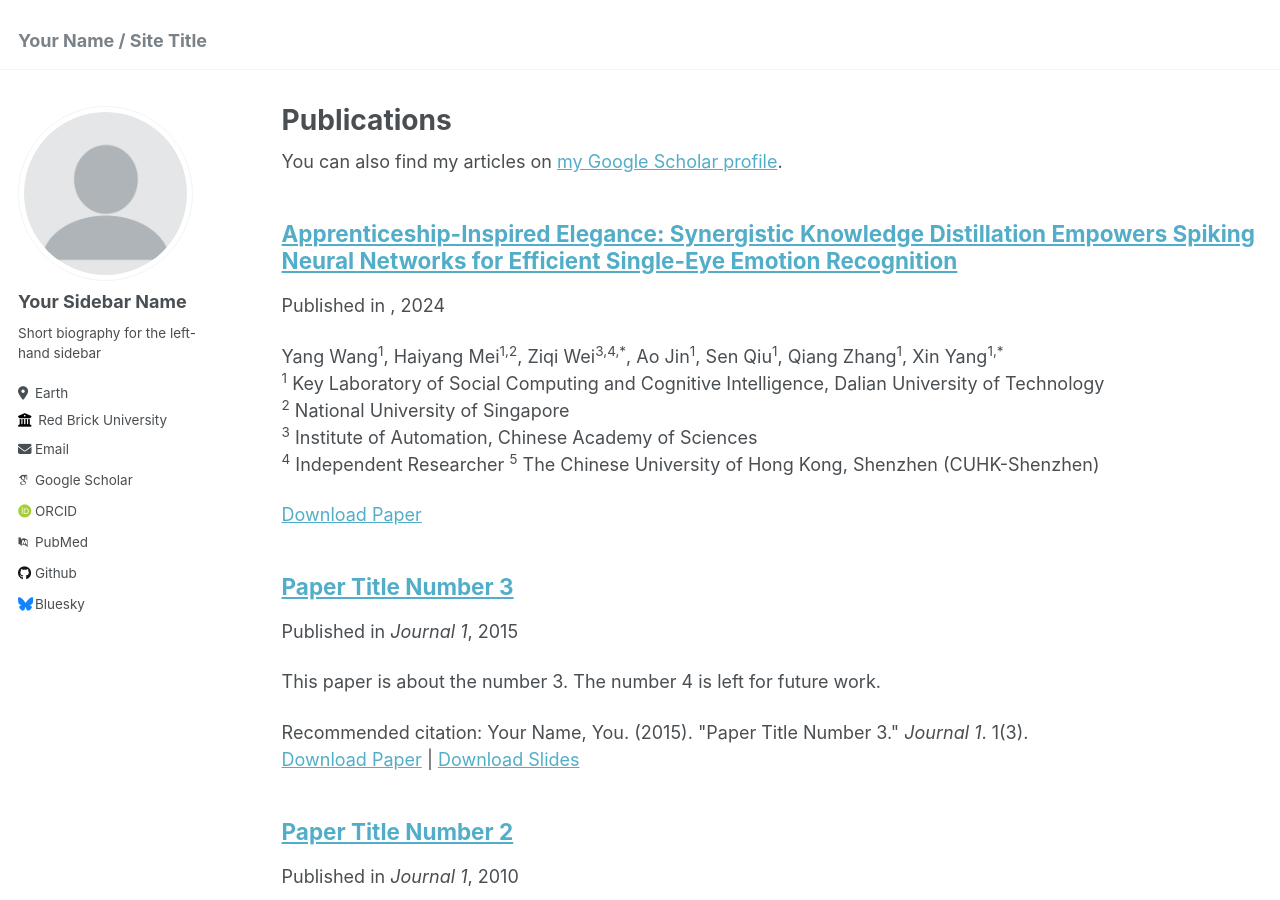
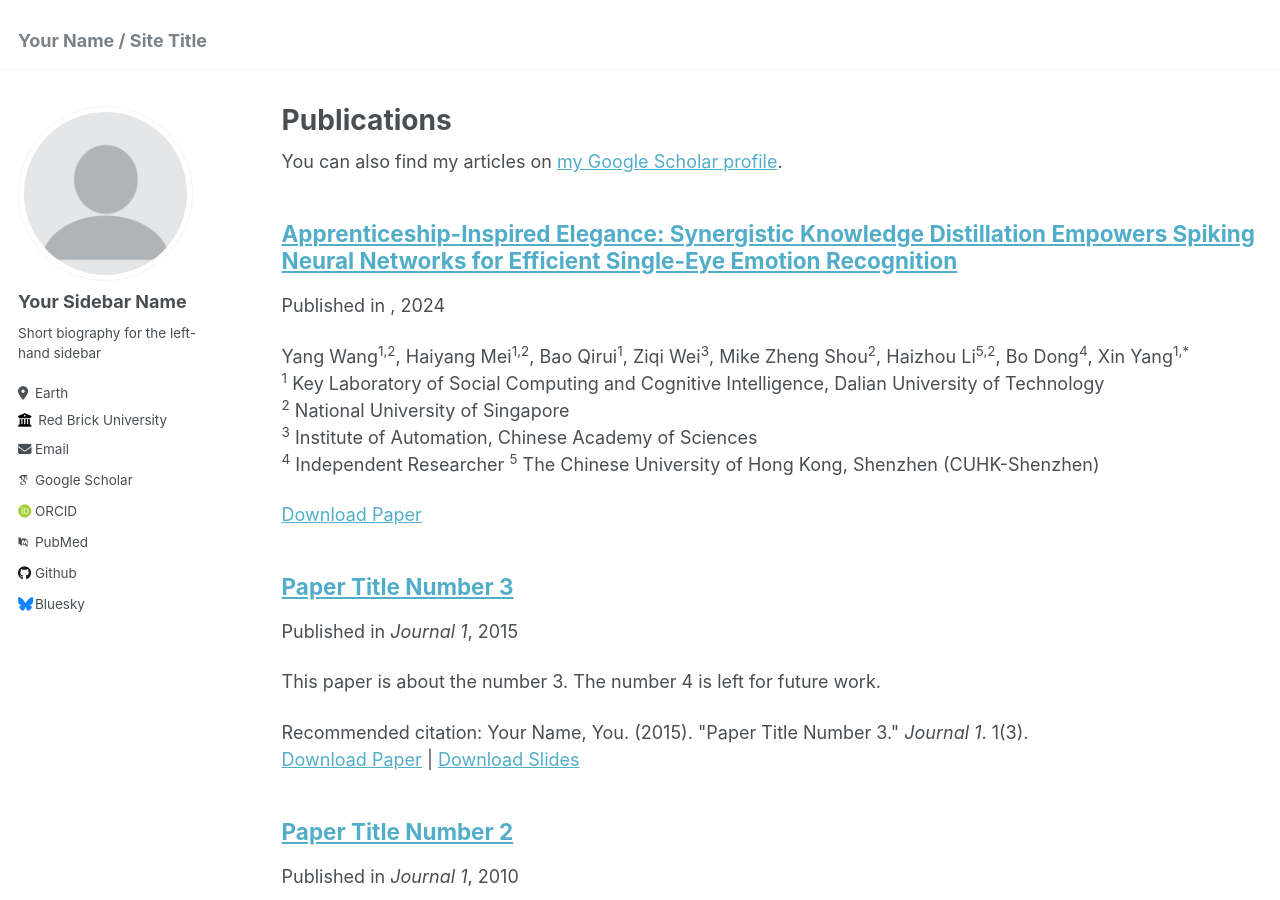
Before and after one commit to wangyang24/wangyang.github.io, a Jekyll site: the page built from _pages/publications.md, in a window 1280 px wide and 900 px high. Built offline with Jekyll 4.4.1, drawn with Linux system fonts in a browser that asks for light colours; some web fonts are replaced.

Commit message:
Update 2024-IJCAI-MSKD.md

```diff
--- a/_publications/2024-IJCAI-MSKD.md
+++ b/_publications/2024-IJCAI-MSKD.md
@@ -6,7 +6,7 @@ permalink: /publication/2024-IJCAI-MSKD
 paperurl: 'https://arxiv.org/abs/xxx'
 ---
 
-Yang Wang<sup>1</sup>, Haiyang Mei<sup>1,2</sup>, Ziqi Wei<sup>3,4,\*</sup>, Ao Jin<sup>1</sup>, Sen Qiu<sup>1</sup>, Qiang Zhang<sup>1</sup>, Xin Yang<sup>1,\*</sup>
+Yang Wang<sup>1,2</sup>, Haiyang Mei<sup>1,2</sup>, Bao Qirui<sup>1</sup>, Ziqi Wei<sup>3</sup>, Mike Zheng Shou<sup>2</sup>, Haizhou Li<sup>5,2</sup>, Bo Dong<sup>4</sup>, Xin Yang<sup>1,\*</sup>
 <sup>1</sup> Key Laboratory of Social Computing and Cognitive Intelligence, Dalian University of Technology
 <sup>2</sup> National University of Singapore
 <sup>3</sup> Institute of Automation, Chinese Academy of Sciences
```
